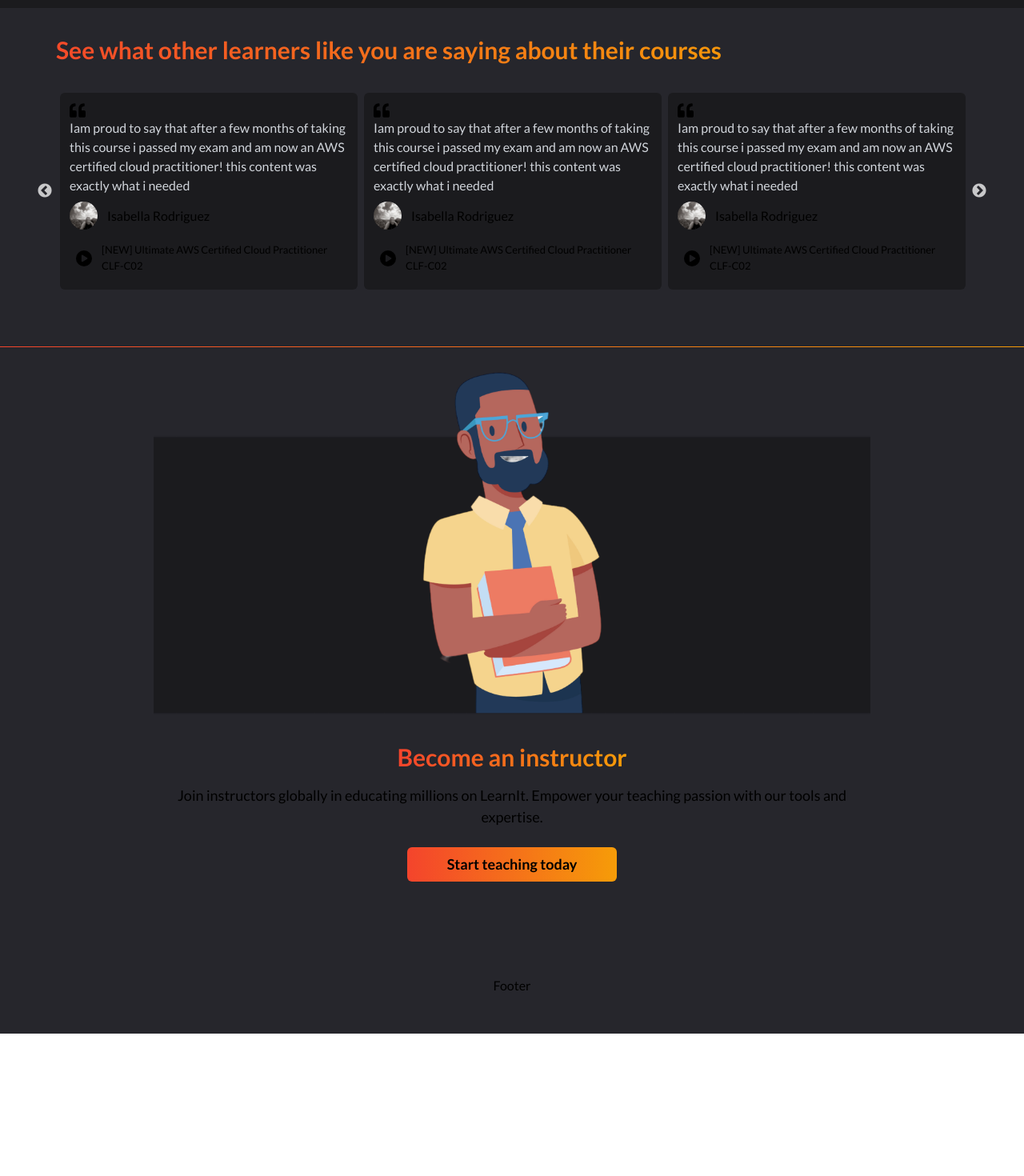
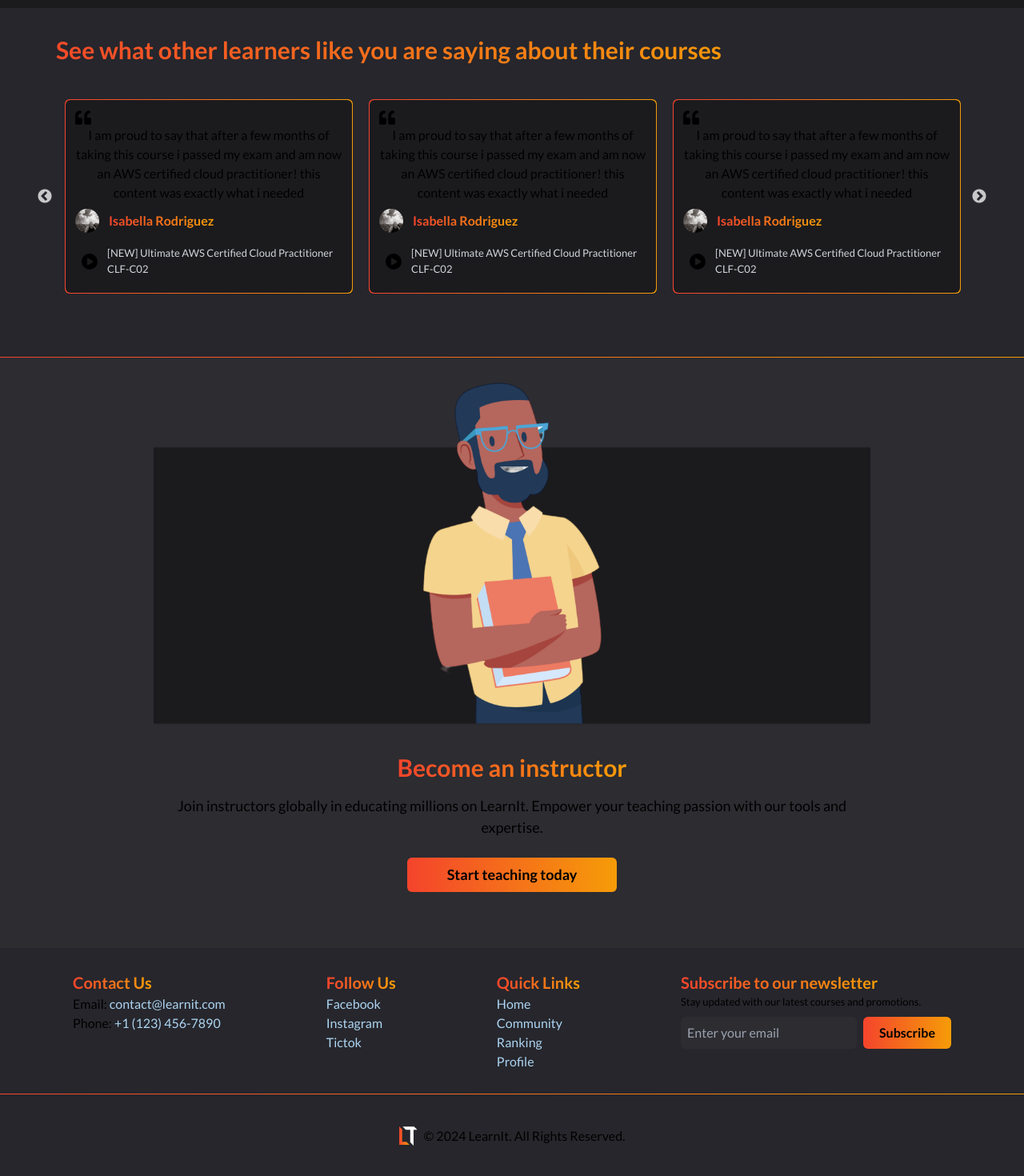
Before and after one commit to OmarFathy22/Learnit-frontend, a Next.js app: page / in a window 1280 px wide. Shown: the part 2744-4214 px from the top of the page at 80% size. Before the commit the page ends 4036 px from the top, so only its background shows below. Built offline with nearby package versions, Linux system fonts and the light colour scheme.

Commit message:
update feedback section

```diff
--- a/app/(Home)/components/sections/instructor.tsx
+++ b/app/(Home)/components/sections/instructor.tsx
@@ -6,7 +6,7 @@ export interface IAppProps {}
 
 export default function App(props: IAppProps) {
   return (
-    <div className="bg-[--bg-secondary] py-[30px] pb-[70px] flex flex-col items-center gradient-t-border  ">
+    <div className="bg-[--bg-tertiary] py-[30px] pb-[70px] flex flex-col items-center gradient-t-border  ">
       {/* react slider Here */}
       <div style={{
         backgroundImage: `url('/instructor_new.png')`,
--- a/app/(Home)/components/shared/FeedBackCard.tsx
+++ b/app/(Home)/components/shared/FeedBackCard.tsx
@@ -7,12 +7,13 @@ export interface IAppProps {}
 
 export default function App(props: IAppProps) {
   return (
-    <div className="bg-[--bg-primary] mx-1 p-3 rounded-md">
+    <div className="gradient-bg  m-2 mx-[10px] rounded-md p-[1px] ">
+      <div className="bg-[--bg-primary]   p-3 !rounded-md ">
         <h1>
           <FaQuoteLeft size={20} />
         </h1>
-      <h1 className="text-gray-300">
-        Iam proud to say that after a few months of taking this course i passed
+        <h1 className=" text-center">
+          I am proud to say that after a few months of taking this course i passed
           my exam and am now an AWS certified cloud practitioner! this content was
           exactly what i needed
         </h1>
@@ -23,11 +24,11 @@ export default function App(props: IAppProps) {
               alt="course instructor"
               width={1000}
               height={1000}
-            className="rounded-full w-[35px] h-[35px]"
+              className="rounded-full w-[30px] h-[30px]"
             />
           </div>
           <div className="truncate">
-          <h1>Isabella Rodriguez</h1>
+            <h1 className="gradient-text">Isabella Rodriguez</h1>
           </div>
         </div>
 
@@ -36,11 +37,12 @@ export default function App(props: IAppProps) {
             <FaCirclePlay size={20} />
           </div>
           <div className=" ">
-          <h2 className="text-[13px]">
+            <h2 className="text-[13px] text-gray-300">
               [NEW] Ultimate AWS Certified Cloud Practitioner CLF-C02
             </h2>
           </div>
         </div>
       </div>
+    </div>
   );
 }
--- a/app/globals.css
+++ b/app/globals.css
@@ -10,6 +10,7 @@
   --bg-secondary: #26262C;
   --bg-tertiary: #2c2c31;
   --text-primary: linear-gradient(to right, #F4442C, #51f369 100%);
+  --links: #ADD5F2;
   --sub-text: #A0A0A0;
 }
 /* css for the collapisble */
@@ -86,6 +87,12 @@
   border-image-slice: 1;
   border-image-source: linear-gradient(to right, #F4442C, #F69C08);
 }
+.gradient-border-full {
+  border: 1px solid;
+  border-radius: 20px;
+  border-image-slice: 1;
+  border-image-source: linear-gradient(to right, #F4442C, #F69C08);
+}
 
 .gradient-t-border {
   border-top: 1px solid;
--- a/app/ranking/page.tsx
+++ b/app/ranking/page.tsx
@@ -14,7 +14,7 @@ export default function App(props: IAppProps) {
     setActive(!active);
   };
   return (
-    <div className=" mx-auto rounded-md w-[70%] ">
+    <div className=" mx-auto rounded-md w-[70%] pb-[40px] ">
       <div className="w-full flex justify-center items-center gap-[200px] py-5">
         <h1
           onClick={onClick}
--- a/components/Footer.tsx
+++ b/components/Footer.tsx
@@ -1,12 +1,59 @@
-import * as React from 'react';
+import * as React from "react";
+import Logo from "./svgs/logo";
 
-export interface IAppProps {
-}
+export interface IAppProps {}
 
-export default function App (props: IAppProps) {
+export default function App(props: IAppProps) {
   return (
-    <div className='bg-[--bg-secondary] h-[120px] w-full flex justify-center items-center'>
-      Footer
+    <div className="bg-[--bg-secondary] min-h-[120px]">
+      <div className="  w-full flex justify-around  items-start p-7">
+        <div>
+          <h1 className="gradient-text text-[20px]">Contact Us</h1>
+          <h1>
+            <span>Email: </span>{" "}
+            <span className="text-[--links]">contact@learnit.com</span>
+          </h1>
+          <h1>
+            <span>Phone: </span>{" "}
+            <span className="text-[--links]">+1 (123) 456-7890</span>
+          </h1>
+        </div>
+        <div>
+          <h1 className="gradient-text text-[20px]">Follow Us</h1>
+          <h1 className="text-[--links]">Facebook</h1>
+          <h1 className="text-[--links]">Instagram</h1>
+          <h1 className="text-[--links]">Tictok</h1>
+        </div>
+        <div>
+          <h1 className="gradient-text text-[20px]">Quick Links</h1>
+          <h1 className="text-[--links]">Home</h1>
+          <h1 className="text-[--links]">Community</h1>
+          <h1 className="text-[--links]">Ranking</h1>
+          <h1 className="text-[--links]">Profile</h1>
+        </div>
+        <div>
+          <h1 className="gradient-text text-[20px]">
+            Subscribe to our newsletter
+          </h1>
+          <h1 className="text-[13px]">
+            Stay updated with our latest courses and promotions.
+          </h1>
+          <div className="mt-2">
+            <input
+              type="email"
+              placeholder="Enter your email"
+              className="w-[220px] outline-none  rounded-md bg-[--bg-tertiary] p-2 mr-2 "
+            />
+            <button className="gradient-bg p-2 px-5 font-bold rounded-md">Subscribe</button>
+          </div>
+        </div>
+      </div>
+      <div className="flex justify-center items-center gap-2 py-10 gradient-t-border">
+        <h1>
+          <Logo />
+        </h1>
+        <h1>© 2024 LearnIt. All Rights Reserved.</h1>
+      </div>
     </div>
   );
 }
--- /dev/null
+++ b/components/svgs/logo.tsx
@@ -0,0 +1,19 @@
+import * as React from 'react';
+
+export interface IAppProps {
+}
+
+export default function App (props: IAppProps) {
+  return (
+    <svg xmlns="http://www.w3.org/2000/svg" width="23" height="24" viewBox="0 0 23 24" fill="none">
+    <path d="M0 0.879891V23.0971H12.8684L9.01888 19.2476H3.73953V3.73953L0 0V0.879891Z" fill="url(#paint0_linear_381_689)"/>
+    <path d="M4.30145 0.353027L8.26096 4.31253H13.7603V19.8206L17.9398 24.0001V4.31253H22.5592L18.5997 0.353027H4.30145Z" fill="white"/>
+    <defs>
+      <linearGradient id="paint0_linear_381_689" x1="0" y1="11.5486" x2="12.8684" y2="11.5486" gradientUnits="userSpaceOnUse">
+        <stop stop-color="#F4442C"/>
+        <stop offset="1" stop-color="#F69C08"/>
+      </linearGradient>
+    </defs>
+  </svg>
+  );
+}
```
Lines whose indentation alone changed are shown as unchanged.
